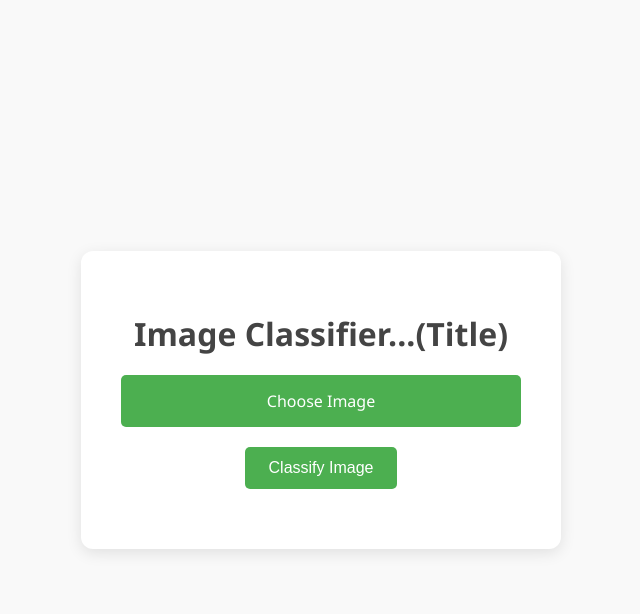
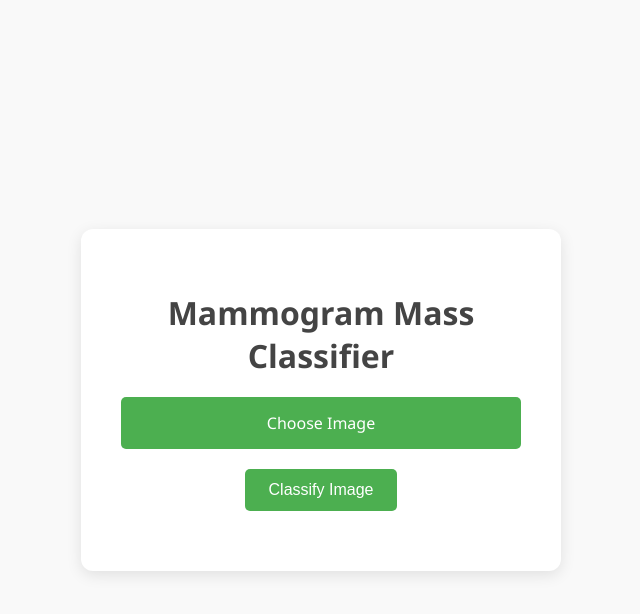
Before and after one commit to epsilonite/machine-learning-project, a Flask app: page / in a window 1280 px wide. Shown: the top 614 px of the page, without its empty margins (319-959 px from the left). Run offline with Flask 3, Linux system fonts and the light colour scheme.

Commit message:
update classifier app with restnet model and new title

```diff
--- a/classifier_app/app.py
+++ b/classifier_app/app.py
@@ -9,7 +9,7 @@ app = Flask(__name__)
 CORS(app)
 
 # Load model and class labels
-model = tf.keras.models.load_model('mobilenetv2.h5')
+model = tf.keras.models.load_model('restnet.h5')
 class_labels = ['Benign', 'Benign Without Callback', 'Malignant']
 
 def preprocess_image(img):
--- a/classifier_app/templates/index.html
+++ b/classifier_app/templates/index.html
@@ -99,7 +99,7 @@
 </head>
 <body>
     <div class="container">
-        <h1>Image Classifier...(Title)</h1>
+        <h1>Mammogram Mass Classifier</h1>
 
 
         <!-- Image upload section -->
```
